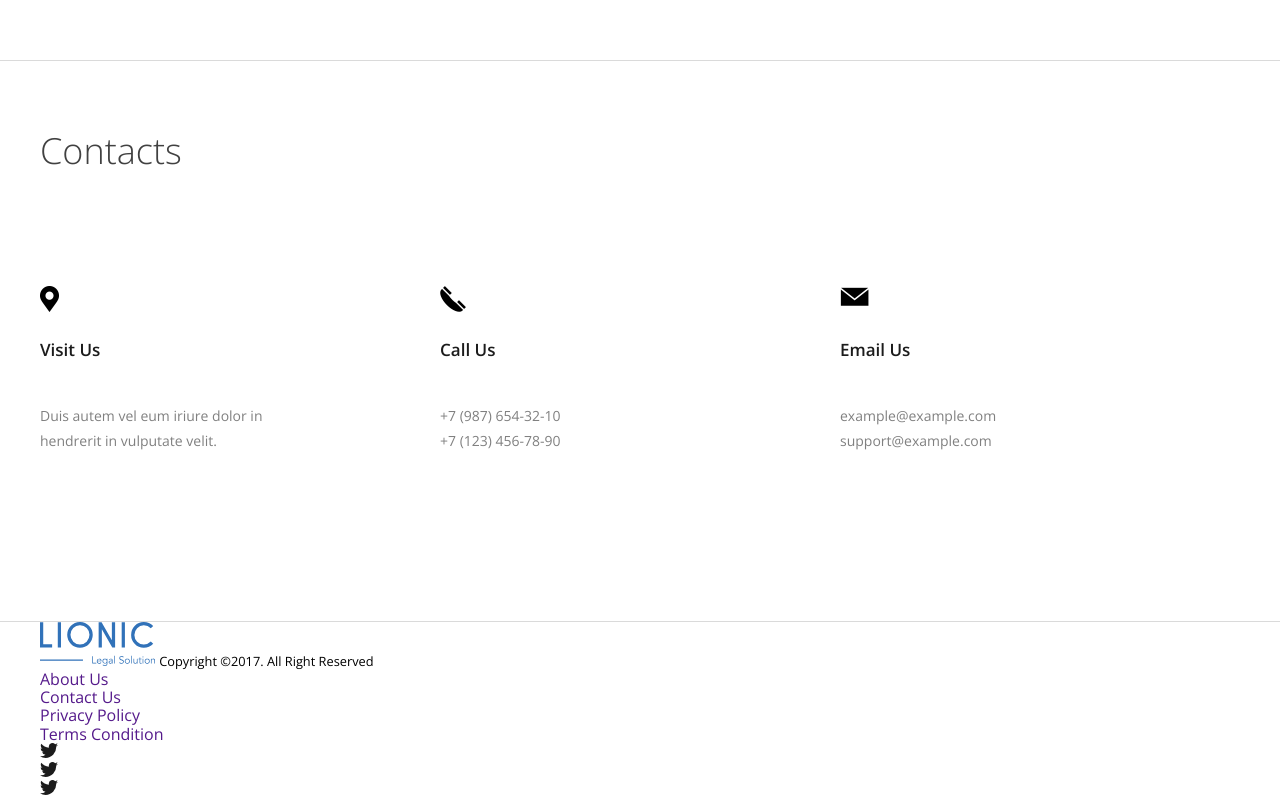
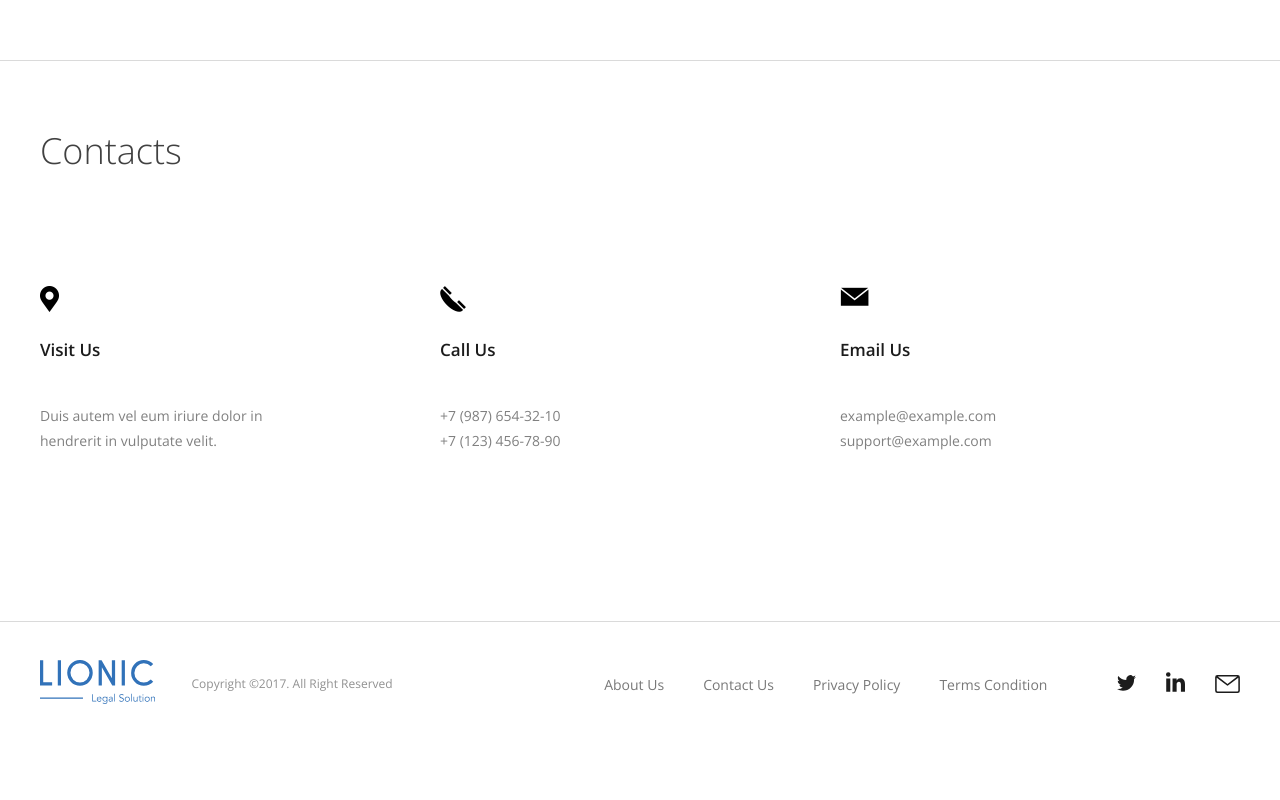
Before and after one commit to JustManForever/Lionic, a plain HTML site: page index.html in a window 1280 px wide. Shown: the part 2232-3032 px from the top of the page. After the commit the page ends 2977 px from the top, so only its background shows below. Drawn offline with Linux system fonts and the light colour scheme.

Commit message:
styled footer

```diff
--- a/css/style.css
+++ b/css/style.css
@@ -403,12 +403,80 @@ ul {
 
 /* Footer */
 
+.footer {
+  height: 123px;
+}
+
+.footer-container {
+    display: flex;
+    align-items: center;
+    justify-content: space-between;
+    height: 100%;
+}
+
+.footer-logo {
+    margin-right: 26px;
+}
+
+.footer-copyright {
+    margin-right: 201px;
+    font-size: 12px;
+    line-height: 1;
+    font-weight: 400px;
+    color: #919191;
+}
+
+.footer-nav {
+    margin-right: 59px;
+}
+
+.footer-nav-item:not(:last-child) {
+    margin-right: 39px;
+}
+
+.footer-nav-list {
+    display: flex;
+}
+
+.footer-nav-item-link {
+    font-size: 14px;
+    line-height: 1;
+    font-weight: 400px;
+    color: #787878;
+}
+
+.footer-social-item:not(:last-child) {
+    margin-right: 30px;
+}
+
+.footer-social-list {
+    display: flex;
+}
+
 .footer-social-icon {
     display: inline-block;
-    width: 18px;
-    height: 15px;
+    background-size: contain;
+    background-repeat: no-repeat;
+    background-color: transparent;
+    background-position: center center;
+}
+
+.twitter {
+    height: 16px;
+    width: 19px;
     background-image: url(../img/Twitter.svg);
-    background-size: 18px 15px;
-    background-repeat: no-repeat;
-    color: black;
+    transform: translateY(3px);
 }
+
+.linkid {
+    height: 20px;
+    width: 19px;
+    background-image: url(../img/Linkedin.svg);
+}
+
+.email {
+    height: 18px;
+    width: 25px;
+    background-image: url(../img/Email.svg);
+    transform: translateY(3px);
+}
--- a/index.html
+++ b/index.html
@@ -209,14 +209,14 @@
   </main>
 
   <footer class="footer">
-    <div class="conteiner">
-      <div class="footer-left">
+    <div class="conteiner footer-container">
+      <!-- <div class="footer-left"> -->
         <a href="" class="footer-logo">
           <img class="footer-logo-img" src="img/Logo.svg" alt="Logo">
         </a>
         <small class="footer-copyright">Copyright ©2017. All Right Reserved</small>
-      </div>
-      <div class="footer-right">
+      <!-- </div>   -->
+      <!-- <div class="footer-right"> -->
         <nav class="footer-nav">
           <ul class="footer-nav-list">
             <li class="footer-nav-item">
@@ -236,22 +236,22 @@
         <ul class="footer-social-list">
           <li class="footer-social-item">
             <a href="" class="footer-social-link">
-              <span class="footer-social-icon"></span>
+              <span class="footer-social-icon twitter"></span>
+            </a>
+          </li>
+          <li class="footer-social-item">
+            <a href="" class="footer-social-link ">
+              <span class="footer-social-icon linkid"></span>
             </a>
           </li>
           <li class="footer-social-item">
             <a href="" class="footer-social-link">
-              <span class="footer-social-icon"></span>
-            </a>
-          </li>
-          <li class="footer-social-item">
-            <a href="" class="footer-social-link">
-              <span class="footer-social-icon"></span>
+              <span class="footer-social-icon email"></span>
             </a>
           </li>
         </ul>
       </div>
-    </div>
+    <!-- </div> -->
   </footer>
 </body>
 </html>
```
